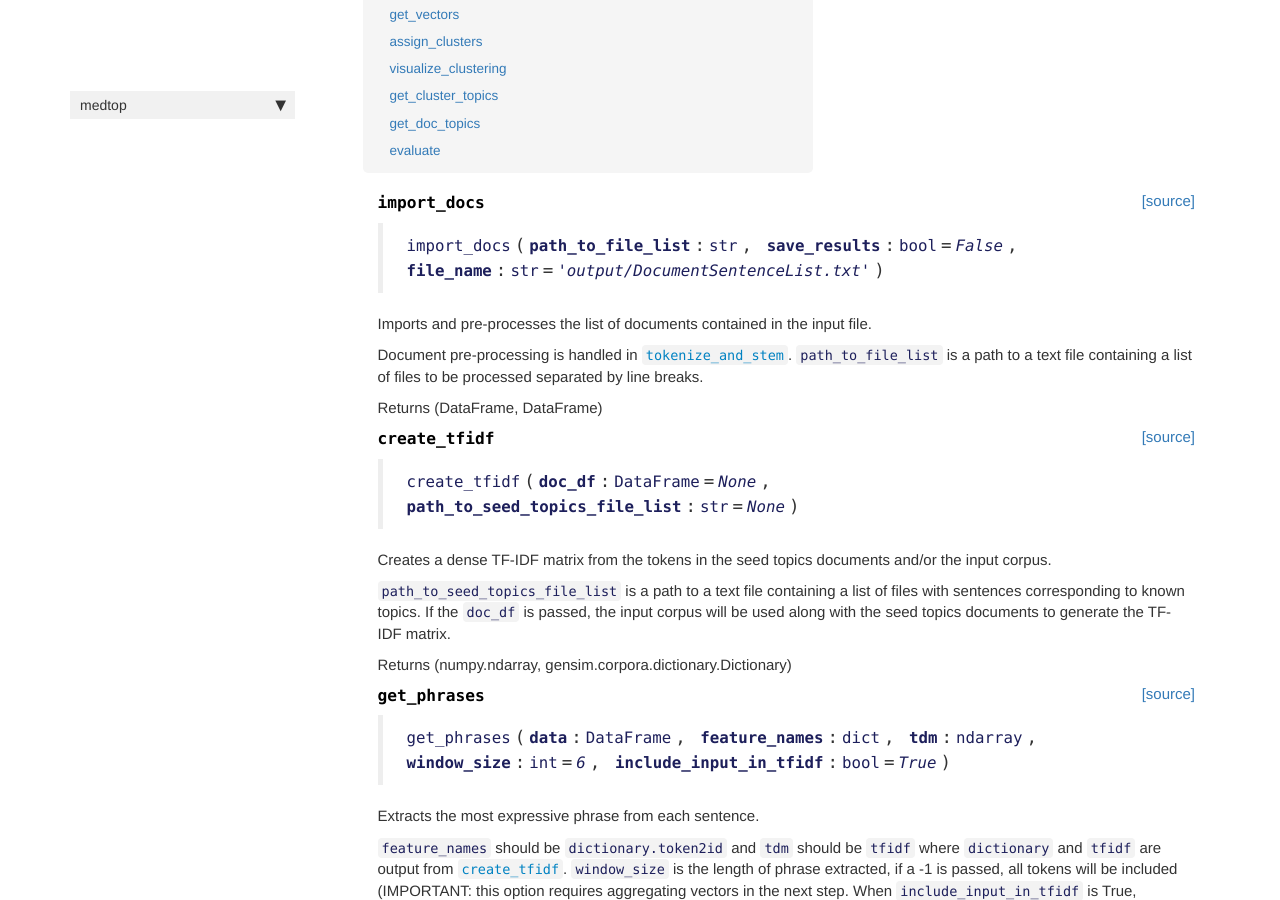
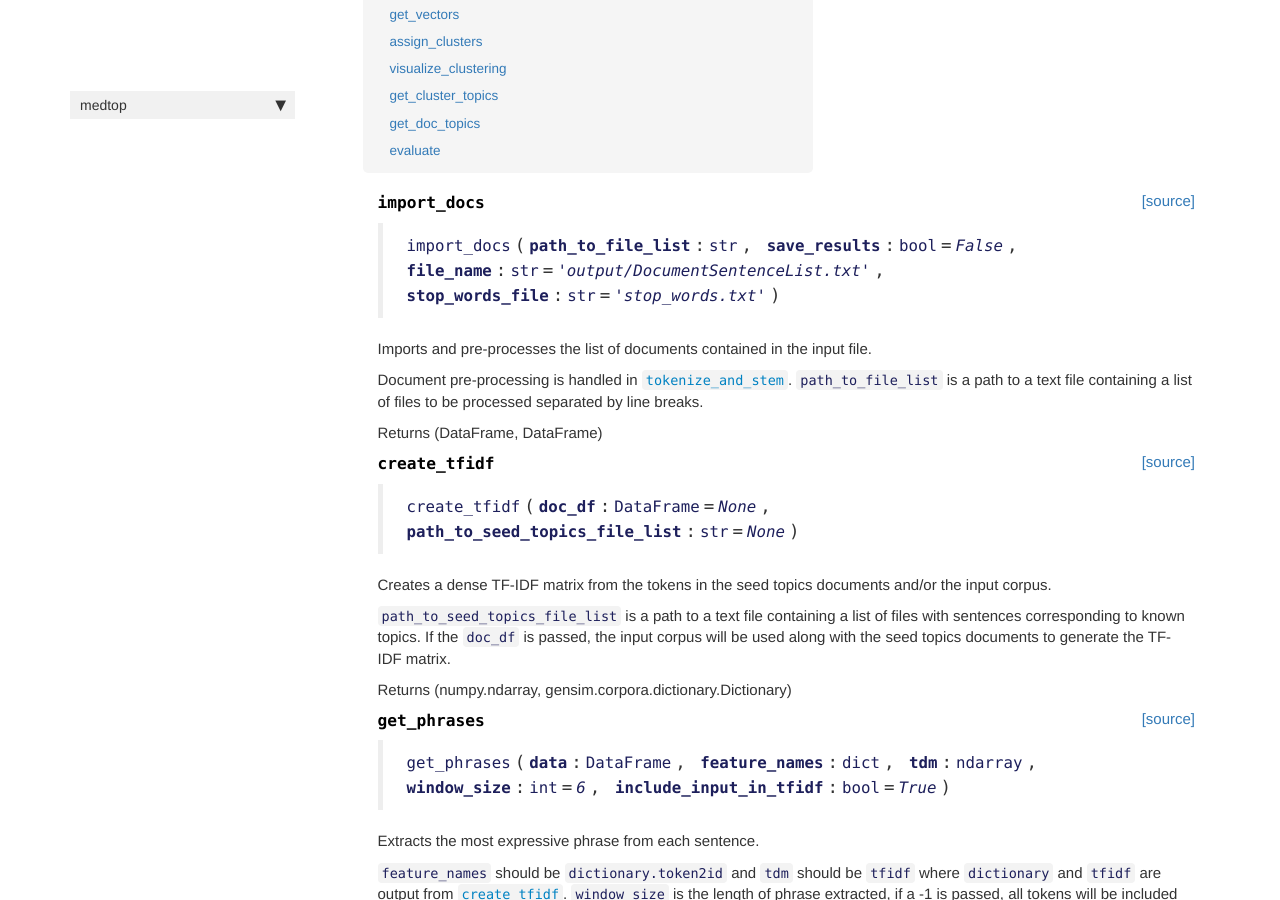
Before and after one commit to VCUWrightCenter/TopEx, a Jekyll site: the page built from docs/core.html, in a window 1280 px wide and 900 px high, scrolled down 303 px. Built offline with Jekyll 4.4.1, drawn with Linux system fonts in a browser that asks for light colours; nearby versions of some CDN libraries; comment, search, counter and statistics services are not loaded.

Commit message:
Fix #6  custom stop word file

```diff
--- a/docs/core.html
+++ b/docs/core.html
@@ -39,7 +39,7 @@ description: "MedTop core API"
 
 
 <div class="output_markdown rendered_html output_subarea ">
-<h4 id="import_docs" class="doc_header"><code>import_docs</code><a href="https://github.com/etfrenchvcu/medtop/tree/master/medtop/core.py#L24" class="source_link" style="float:right">[source]</a></h4><blockquote><p><code>import_docs</code>(<strong><code>path_to_file_list</code></strong>:<code>str</code>, <strong><code>save_results</code></strong>:<code>bool</code>=<em><code>False</code></em>, <strong><code>file_name</code></strong>:<code>str</code>=<em><code>'output/DocumentSentenceList.txt'</code></em>)</p>
+<h4 id="import_docs" class="doc_header"><code>import_docs</code><a href="https://github.com/etfrenchvcu/medtop/tree/master/medtop/core.py#L24" class="source_link" style="float:right">[source]</a></h4><blockquote><p><code>import_docs</code>(<strong><code>path_to_file_list</code></strong>:<code>str</code>, <strong><code>save_results</code></strong>:<code>bool</code>=<em><code>False</code></em>, <strong><code>file_name</code></strong>:<code>str</code>=<em><code>'output/DocumentSentenceList.txt'</code></em>, <strong><code>stop_words_file</code></strong>:<code>str</code>=<em><code>'stop_words.txt'</code></em>)</p>
 </blockquote>
 <p>Imports and pre-processes the list of documents contained in the input file.</p>
 <p>Document pre-processing is handled in <a href="/medtop/preprocessing#tokenize_and_stem"><code>tokenize_and_stem</code></a>.
@@ -66,7 +66,7 @@ description: "MedTop core API"
 
 
 <div class="output_markdown rendered_html output_subarea ">
-<h4 id="create_tfidf" class="doc_header"><code>create_tfidf</code><a href="https://github.com/etfrenchvcu/medtop/tree/master/medtop/core.py#L78" class="source_link" style="float:right">[source]</a></h4><blockquote><p><code>create_tfidf</code>(<strong><code>doc_df</code></strong>:<code>DataFrame</code>=<em><code>None</code></em>, <strong><code>path_to_seed_topics_file_list</code></strong>:<code>str</code>=<em><code>None</code></em>)</p>
+<h4 id="create_tfidf" class="doc_header"><code>create_tfidf</code><a href="https://github.com/etfrenchvcu/medtop/tree/master/medtop/core.py#L79" class="source_link" style="float:right">[source]</a></h4><blockquote><p><code>create_tfidf</code>(<strong><code>doc_df</code></strong>:<code>DataFrame</code>=<em><code>None</code></em>, <strong><code>path_to_seed_topics_file_list</code></strong>:<code>str</code>=<em><code>None</code></em>)</p>
 </blockquote>
 <p>Creates a dense TF-IDF matrix from the tokens in the seed topics documents and/or the input corpus.</p>
 <p><code>path_to_seed_topics_file_list</code> is a path to a text file containing a list of files with sentences corresponding to
@@ -94,7 +94,7 @@ generate the TF-IDF matrix.</p>
 
 
 <div class="output_markdown rendered_html output_subarea ">
-<h4 id="get_phrases" class="doc_header"><code>get_phrases</code><a href="https://github.com/etfrenchvcu/medtop/tree/master/medtop/core.py#L110" class="source_link" style="float:right">[source]</a></h4><blockquote><p><code>get_phrases</code>(<strong><code>data</code></strong>:<code>DataFrame</code>, <strong><code>feature_names</code></strong>:<code>dict</code>, <strong><code>tdm</code></strong>:<code>ndarray</code>, <strong><code>window_size</code></strong>:<code>int</code>=<em><code>6</code></em>, <strong><code>include_input_in_tfidf</code></strong>:<code>bool</code>=<em><code>True</code></em>)</p>
+<h4 id="get_phrases" class="doc_header"><code>get_phrases</code><a href="https://github.com/etfrenchvcu/medtop/tree/master/medtop/core.py#L111" class="source_link" style="float:right">[source]</a></h4><blockquote><p><code>get_phrases</code>(<strong><code>data</code></strong>:<code>DataFrame</code>, <strong><code>feature_names</code></strong>:<code>dict</code>, <strong><code>tdm</code></strong>:<code>ndarray</code>, <strong><code>window_size</code></strong>:<code>int</code>=<em><code>6</code></em>, <strong><code>include_input_in_tfidf</code></strong>:<code>bool</code>=<em><code>True</code></em>)</p>
 </blockquote>
 <p>Extracts the most expressive phrase from each sentence.</p>
 <p><code>feature_names</code> should be <code>dictionary.token2id</code> and <code>tdm</code> should be <code>tfidf</code> where <code>dictionary</code>
@@ -124,7 +124,7 @@ are calculated using <code>token_averages</code>.</p>
 
 
 <div class="output_markdown rendered_html output_subarea ">
-<h4 id="get_vectors" class="doc_header"><code>get_vectors</code><a href="https://github.com/etfrenchvcu/medtop/tree/master/medtop/core.py#L141" class="source_link" style="float:right">[source]</a></h4><blockquote><p><code>get_vectors</code>(<strong><code>method</code></strong>:<code>str</code>, <strong><code>data</code></strong>:<code>DataFrame</code>, <strong><code>dictionary</code></strong>:<code>Dictionary</code>=<em><code>None</code></em>, <strong><code>tfidf</code></strong>:<code>ndarray</code>=<em><code>None</code></em>, <strong><code>dimensions</code></strong>:<code>int</code>=<em><code>2</code></em>, <strong><code>umap_neighbors</code></strong>:<code>int</code>=<em><code>15</code></em>, <strong><code>path_to_w2v_bin_file</code></strong>:<code>str</code>=<em><code>None</code></em>, <strong><code>doc_df</code></strong>:<code>DataFrame</code>=<em><code>None</code></em>)</p>
+<h4 id="get_vectors" class="doc_header"><code>get_vectors</code><a href="https://github.com/etfrenchvcu/medtop/tree/master/medtop/core.py#L142" class="source_link" style="float:right">[source]</a></h4><blockquote><p><code>get_vectors</code>(<strong><code>method</code></strong>:<code>str</code>, <strong><code>data</code></strong>:<code>DataFrame</code>, <strong><code>dictionary</code></strong>:<code>Dictionary</code>=<em><code>None</code></em>, <strong><code>tfidf</code></strong>:<code>ndarray</code>=<em><code>None</code></em>, <strong><code>dimensions</code></strong>:<code>int</code>=<em><code>2</code></em>, <strong><code>umap_neighbors</code></strong>:<code>int</code>=<em><code>15</code></em>, <strong><code>path_to_w2v_bin_file</code></strong>:<code>str</code>=<em><code>None</code></em>, <strong><code>doc_df</code></strong>:<code>DataFrame</code>=<em><code>None</code></em>)</p>
 </blockquote>
 <p>Creates a word vector for each phrase in the dataframe.</p>
 <p>Options for <code>method</code> are ('tfidf', 'svd', 'umap', 'pretrained', 'local'). Options for <code>method</code> are ('tfidf', 'svd', 'umap', 'pretrained', 'local').<code>tfidf</code> and <code>dictionary</code> are output from
@@ -152,7 +152,7 @@ are calculated using <code>token_averages</code>.</p>
 
 
 <div class="output_markdown rendered_html output_subarea ">
-<h4 id="assign_clusters" class="doc_header"><code>assign_clusters</code><a href="https://github.com/etfrenchvcu/medtop/tree/master/medtop/core.py#L202" class="source_link" style="float:right">[source]</a></h4><blockquote><p><code>assign_clusters</code>(<strong><code>data</code></strong>:<code>DataFrame</code>, <strong><code>method</code></strong>:<code>str</code>=<em><code>'kmeans'</code></em>, <strong><code>dist_metric</code></strong>:<code>str</code>=<em><code>'euclidean'</code></em>, <strong><code>k</code></strong>:<code>int</code>=<em><code>None</code></em>, <strong><code>height</code></strong>:<code>int</code>=<em><code>None</code></em>, <strong><code>show_chart</code></strong>:<code>bool</code>=<em><code>False</code></em>, <strong><code>show_dendrogram</code></strong>:<code>bool</code>=<em><code>False</code></em>)</p>
+<h4 id="assign_clusters" class="doc_header"><code>assign_clusters</code><a href="https://github.com/etfrenchvcu/medtop/tree/master/medtop/core.py#L203" class="source_link" style="float:right">[source]</a></h4><blockquote><p><code>assign_clusters</code>(<strong><code>data</code></strong>:<code>DataFrame</code>, <strong><code>method</code></strong>:<code>str</code>=<em><code>'kmeans'</code></em>, <strong><code>dist_metric</code></strong>:<code>str</code>=<em><code>'euclidean'</code></em>, <strong><code>k</code></strong>:<code>int</code>=<em><code>None</code></em>, <strong><code>height</code></strong>:<code>int</code>=<em><code>None</code></em>, <strong><code>show_chart</code></strong>:<code>bool</code>=<em><code>False</code></em>, <strong><code>show_dendrogram</code></strong>:<code>bool</code>=<em><code>False</code></em>)</p>
 </blockquote>
 <p>Clusters the sentences using phrase vectors.</p>
 <p>Options for <code>method</code> are ('kmeans', 'hac'). Options for <code>dist_metric</code> are ('cosine' or anything accepted by
@@ -181,7 +181,7 @@ height is shown inline. When <code>show_dendrogram</code> is True, the HAC dendr
 
 
 <div class="output_markdown rendered_html output_subarea ">
-<h4 id="visualize_clustering" class="doc_header"><code>visualize_clustering</code><a href="https://github.com/etfrenchvcu/medtop/tree/master/medtop/core.py#L232" class="source_link" style="float:right">[source]</a></h4><blockquote><p><code>visualize_clustering</code>(<strong><code>data</code></strong>:<code>DataFrame</code>, <strong><code>method</code></strong>:<code>str</code>=<em><code>'umap'</code></em>, <strong><code>dist_metric</code></strong>:<code>str</code>=<em><code>'cosine'</code></em>, <strong><code>umap_neighbors</code></strong>:<code>int</code>=<em><code>15</code></em>, <strong><code>show_chart</code></strong>=<em><code>True</code></em>, <strong><code>save_chart</code></strong>=<em><code>False</code></em>, <strong><code>chart_file</code></strong>=<em><code>'cluster_visualization.html'</code></em>)</p>
+<h4 id="visualize_clustering" class="doc_header"><code>visualize_clustering</code><a href="https://github.com/etfrenchvcu/medtop/tree/master/medtop/core.py#L233" class="source_link" style="float:right">[source]</a></h4><blockquote><p><code>visualize_clustering</code>(<strong><code>data</code></strong>:<code>DataFrame</code>, <strong><code>method</code></strong>:<code>str</code>=<em><code>'umap'</code></em>, <strong><code>dist_metric</code></strong>:<code>str</code>=<em><code>'cosine'</code></em>, <strong><code>umap_neighbors</code></strong>:<code>int</code>=<em><code>15</code></em>, <strong><code>show_chart</code></strong>=<em><code>True</code></em>, <strong><code>save_chart</code></strong>=<em><code>False</code></em>, <strong><code>chart_file</code></strong>=<em><code>'cluster_visualization.html'</code></em>)</p>
 </blockquote>
 <p>Visualize clustering in two dimensions.</p>
 <p>Options for <code>method</code> are ('umap', 'mds', 'svd'). Options for <code>dist_metric</code> are ('cosine' or anything accepted by
@@ -209,7 +209,7 @@ When <code>save_chart</code> is True, the visualization is saved to <code>chart_
 
 
 <div class="output_markdown rendered_html output_subarea ">
-<h4 id="get_cluster_topics" class="doc_header"><code>get_cluster_topics</code><a href="https://github.com/etfrenchvcu/medtop/tree/master/medtop/core.py#L280" class="source_link" style="float:right">[source]</a></h4><blockquote><p><code>get_cluster_topics</code>(<strong><code>data</code></strong>:<code>DataFrame</code>, <strong><code>doc_df</code></strong>:<code>DataFrame</code>=<em><code>None</code></em>, <strong><code>topics_per_cluster</code></strong>:<code>int</code>=<em><code>10</code></em>, <strong><code>save_results</code></strong>:<code>bool</code>=<em><code>False</code></em>, <strong><code>file_name</code></strong>:<code>str</code>=<em><code>'output/TopicClusterResults.txt'</code></em>)</p>
+<h4 id="get_cluster_topics" class="doc_header"><code>get_cluster_topics</code><a href="https://github.com/etfrenchvcu/medtop/tree/master/medtop/core.py#L281" class="source_link" style="float:right">[source]</a></h4><blockquote><p><code>get_cluster_topics</code>(<strong><code>data</code></strong>:<code>DataFrame</code>, <strong><code>doc_df</code></strong>:<code>DataFrame</code>=<em><code>None</code></em>, <strong><code>topics_per_cluster</code></strong>:<code>int</code>=<em><code>10</code></em>, <strong><code>save_results</code></strong>:<code>bool</code>=<em><code>False</code></em>, <strong><code>file_name</code></strong>:<code>str</code>=<em><code>'output/TopicClusterResults.txt'</code></em>)</p>
 </blockquote>
 <p>Gets the main topics for each cluster.</p>
 <p><code>topics_per_cluster</code> is the number of main topics per cluster. When <code>save_results</code> is True, the resulting dataframe
@@ -236,7 +236,7 @@ will be saved to <code>file_name</code>.</p>
 
 
 <div class="output_markdown rendered_html output_subarea ">
-<h4 id="get_doc_topics" class="doc_header"><code>get_doc_topics</code><a href="https://github.com/etfrenchvcu/medtop/tree/master/medtop/core.py#L308" class="source_link" style="float:right">[source]</a></h4><blockquote><p><code>get_doc_topics</code>(<strong><code>doc_df</code></strong>:<code>DataFrame</code>, <strong><code>topics_per_doc</code></strong>:<code>int</code>=<em><code>10</code></em>, <strong><code>save_results</code></strong>:<code>bool</code>=<em><code>False</code></em>, <strong><code>file_name</code></strong>:<code>str</code>=<em><code>'output/TopicDocumentResults.txt'</code></em>)</p>
+<h4 id="get_doc_topics" class="doc_header"><code>get_doc_topics</code><a href="https://github.com/etfrenchvcu/medtop/tree/master/medtop/core.py#L309" class="source_link" style="float:right">[source]</a></h4><blockquote><p><code>get_doc_topics</code>(<strong><code>doc_df</code></strong>:<code>DataFrame</code>, <strong><code>topics_per_doc</code></strong>:<code>int</code>=<em><code>10</code></em>, <strong><code>save_results</code></strong>:<code>bool</code>=<em><code>False</code></em>, <strong><code>file_name</code></strong>:<code>str</code>=<em><code>'output/TopicDocumentResults.txt'</code></em>)</p>
 </blockquote>
 <p>Gets the main topics for each document.</p>
 <p><code>topics_per_doc</code> is the number of topics extracted per document. When <code>save_results</code> is True, the resulting dataframe
@@ -263,7 +263,7 @@ will be saved to <code>file_name</code>.</p>
 
 
 <div class="output_markdown rendered_html output_subarea ">
-<h4 id="evaluate" class="doc_header"><code>evaluate</code><a href="https://github.com/etfrenchvcu/medtop/tree/master/medtop/core.py#L327" class="source_link" style="float:right">[source]</a></h4><blockquote><p><code>evaluate</code>(<strong><code>data</code></strong>, <strong><code>gold_file</code></strong>, <strong><code>save_results</code></strong>=<em><code>False</code></em>, <strong><code>file_name</code></strong>=<em><code>'output/EvaluationResults.txt'</code></em>)</p>
+<h4 id="evaluate" class="doc_header"><code>evaluate</code><a href="https://github.com/etfrenchvcu/medtop/tree/master/medtop/core.py#L328" class="source_link" style="float:right">[source]</a></h4><blockquote><p><code>evaluate</code>(<strong><code>data</code></strong>, <strong><code>gold_file</code></strong>, <strong><code>save_results</code></strong>=<em><code>False</code></em>, <strong><code>file_name</code></strong>=<em><code>'output/EvaluationResults.txt'</code></em>)</p>
 </blockquote>
 <p>Evaluate precision, recall, and F1 against a gold standard dataset.</p>
 <p><code>gold_file</code> is a path to a text file containing a list IDs and labels. When <code>save_results</code> is True, the resulting
--- a/medtop/core.py
+++ b/medtop/core.py
@@ -21,7 +21,8 @@ from sklearn.decomposition import TruncatedSVD
 import umap.umap_ as umap
 
 # Cell
-def import_docs(path_to_file_list:str, save_results:bool = False, file_name:str = 'output/DocumentSentenceList.txt'):
+def import_docs(path_to_file_list:str, save_results:bool = False, file_name:str = 'output/DocumentSentenceList.txt',
+               stop_words_file:str = 'stop_words.txt'):
     """
     Imports and pre-processes the list of documents contained in the input file.
 
@@ -49,7 +50,7 @@ def import_docs(path_to_file_list:str, save_results:bool = False, file_name:str
             doc_text = file_content.read()
 
         # Pre-process document into cleaned sentences
-        sent_tokens, sent_pos, raw_sent = preprocessing.tokenize_and_stem(doc_text)
+        sent_tokens, sent_pos, raw_sent = preprocessing.tokenize_and_stem(doc_text, stop_words_file=stop_words_file)
 
         # Populate a row in data for each sentence in the document
         for sent_id, _ in enumerate(sent_tokens):
```
Also changed, not shown: README.md, 2 other files.
